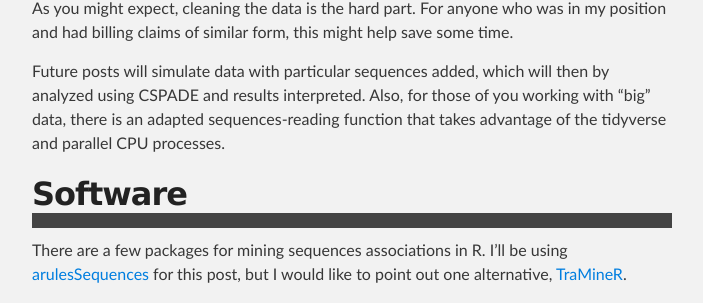
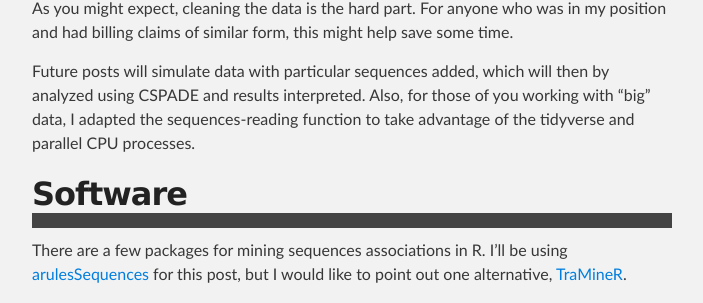
Before and after one commit to mustafaascha/mustafaascha.github.io, a Jekyll site: the page built from _posts/2016-09-05-Claims_Sequences.md, in a window 1280 px wide and 900 px high, scrolled down 328 px. Shown: the part 199-502 px from the top of the window, without its empty margins (288-991 px from the left). Built offline with Jekyll 4.4.1, drawn with Linux system fonts in a browser that asks for light colours.

Commit message:
Update 2016-09-05-Claims_Sequences.md

```diff
--- a/_posts/2016-09-05-Claims_Sequences.md
+++ b/_posts/2016-09-05-Claims_Sequences.md
@@ -23,7 +23,7 @@ my position and had billing claims of similar form, this might help save some ti
 
 Future posts will simulate data with particular sequences added, which will then by
 analyzed using CSPADE and results interpreted. Also, for those of you working with
-"big" data, there is an adapted sequences-reading function that takes advantage of
+"big" data, I adapted the sequences-reading function to take advantage of
 the tidyverse and parallel CPU processes.
 
 Software
```
